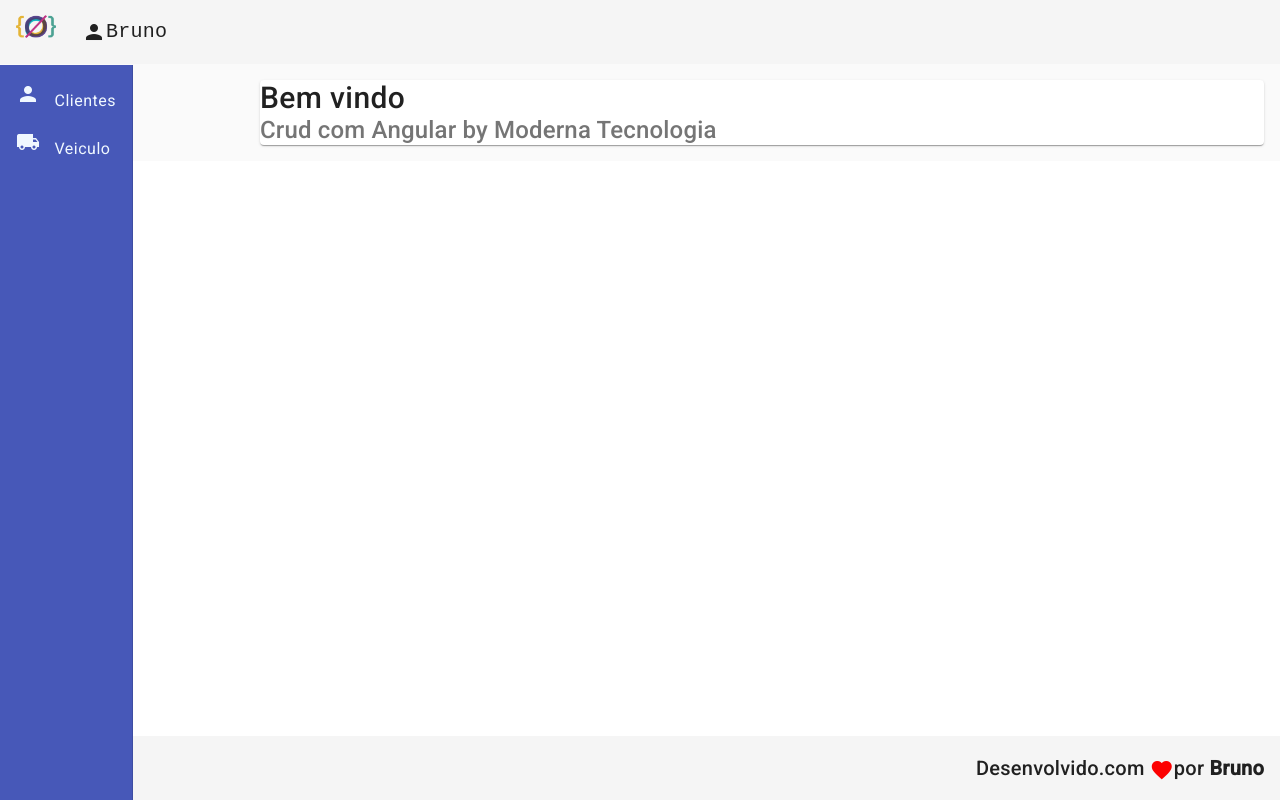
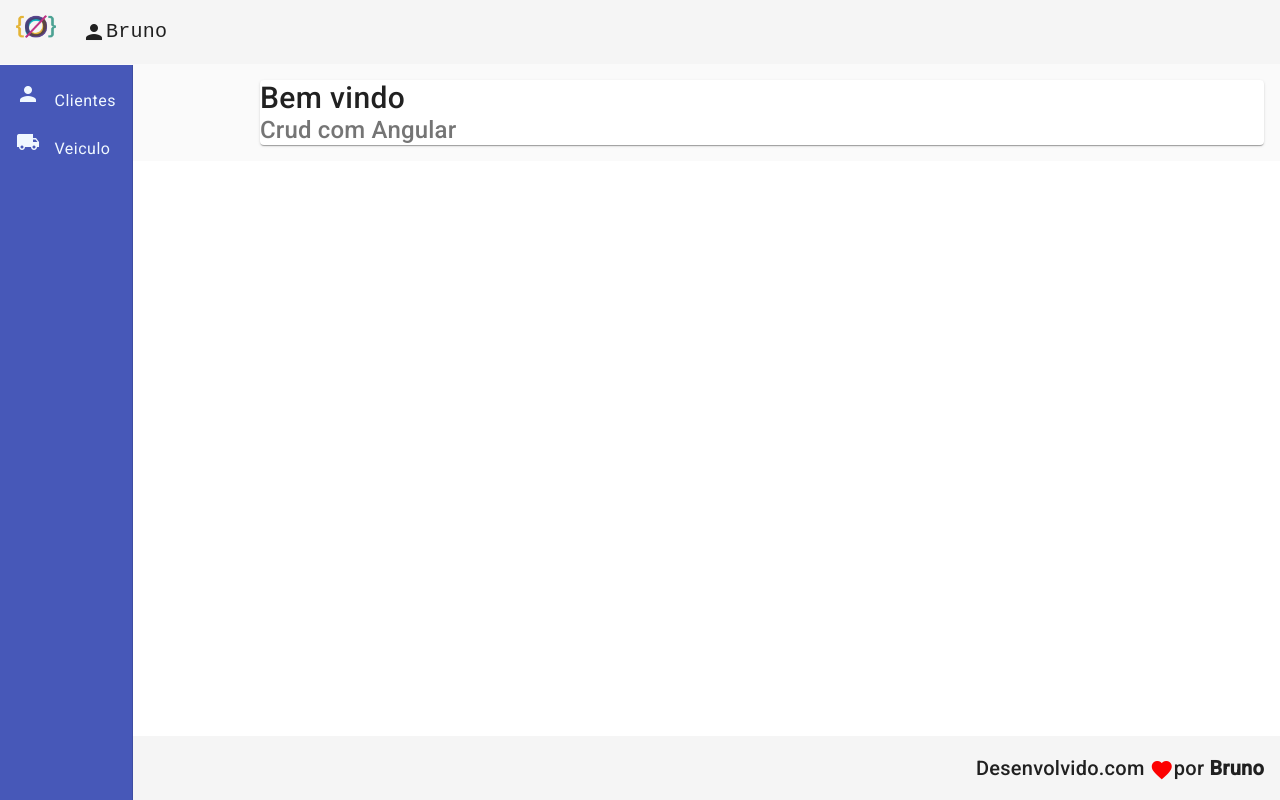
Before and after one commit to BrunoAlcantaraGit/Sistema-de-cadastro-Front, an Angular app: page / in a window 1280 px wide. Built offline with nearby package versions, Linux system fonts and the light colour scheme.

Commit message:
Alteração no home

```diff
--- a/src/app/shared/components/home/home.component.html
+++ b/src/app/shared/components/home/home.component.html
@@ -1,4 +1,4 @@
 <mat-card class="home">
 <mat-card-title class="title">Bem vindo</mat-card-title>
-<mat-card-subtitle class="subtitle">Crud com Angular by Moderna Tecnologia</mat-card-subtitle>
+<mat-card-subtitle class="subtitle">Crud com Angular</mat-card-subtitle>
 </mat-card>
```
